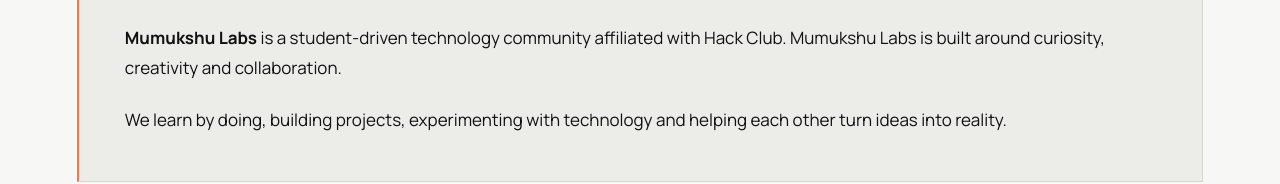
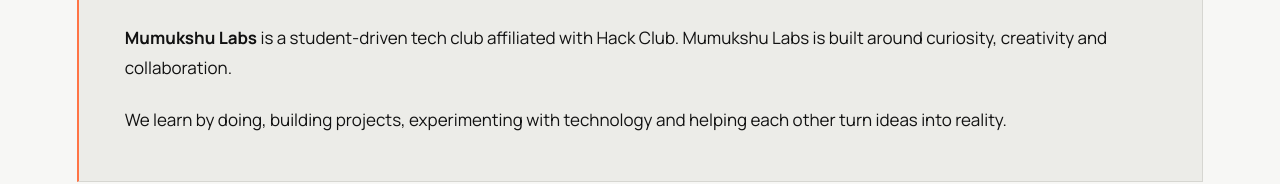
Before and after one commit to mumukshulabs/Website, a plain HTML site: page index.html in a window 1280 px wide. Shown: the part 1319-1503 px from the top of the page. Drawn offline with nearby package versions, Linux system fonts and the light colour scheme.

Commit message:
google search console optimization

```diff
--- a/index.html
+++ b/index.html
@@ -7,6 +7,7 @@
   <link rel="icon" type="image/png" href="Mumukshu.png">
 
   <link rel="stylesheet" href="style.css">
+  <meta name="description" content="Mumukshu Labs is a student-driven tech club affiliated with Hack Club. Mumukshu Labs is built around curiosity, creativity and collaboration.">
 
 </head>
 <body>
@@ -48,8 +49,8 @@
 
         <h2>LESS THEORY.<br><strong>MORE BUILDING.</strong></h2>
 
-          <p><strong>Mumukshu Labs</strong> is a student-driven technology
-          community affiliated with Hack Club. Mumukshu Labs is built around curiosity, creativity and collaboration.</p>
+          <p><strong>Mumukshu Labs</strong> is a student-driven tech
+          club affiliated with Hack Club. Mumukshu Labs is built around curiosity, creativity and collaboration.</p>
           <p>We learn by doing, building projects, experimenting with
           technology and helping each other turn ideas into reality.</p>
       </div>
```
